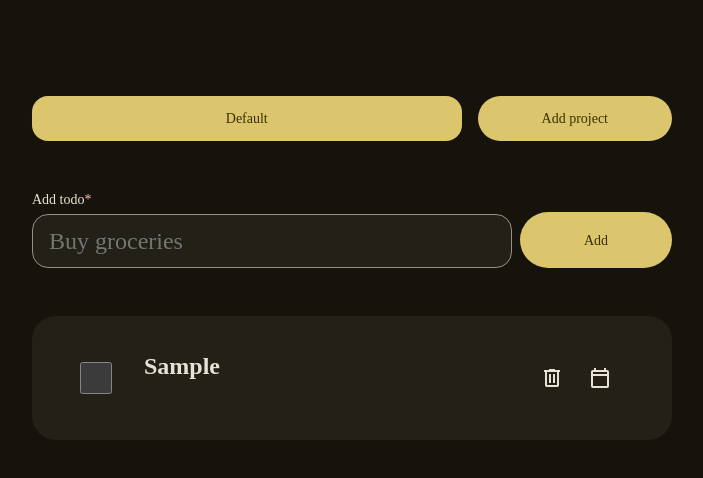
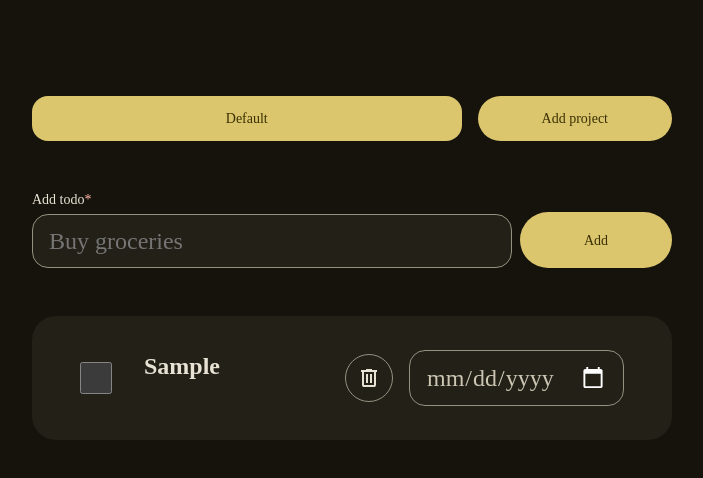
Before and after one commit to sinskiy/odin-todo, a website built with webpack: page src/index.html in a window 1280 px wide. Both pictures are taken after typing "Sample" into the empty fields and a click on the button "Add". Shown: the whole page, without its empty margins (288-991 px from the left). Built offline with nearby package versions, Linux system fonts and the light colour scheme.

Commit message:
feat: use input for calendar instead of button

```diff
--- a/src/handleAddTodo.js
+++ b/src/handleAddTodo.js
@@ -55,9 +55,11 @@ export default function handleAddTodo(e) {
       actions.classList.add("actions");
 
       const deleteButton = createAction(Trash, "trash icon", handleDeleteTodo);
-      const calendarButton = createAction(Calendar, "calendar icon");
+      const calendar = document.createElement("input");
+      calendar.setAttribute("type", "date");
+      calendar.classList.add("styled-input");
 
-      actions.append(deleteButton, calendarButton);
+      actions.append(deleteButton, calendar);
       return actions;
 
       function createAction(src, alt, clickEventHandler) {
--- a/src/style.css
+++ b/src/style.css
@@ -84,6 +84,9 @@ main {
 }
 .todos .actions {
   display: flex;
+  gap: 1rem;
+  justify-content: center;
+  align-items: center;
 }
 
 .add-todo {
@@ -134,7 +137,7 @@ main {
 .icon-button {
   height: 3rem;
   width: 3rem;
-  border: none;
+  border: 1px solid var(--outline);
 
   display: flex;
   justify-content: center;
```
